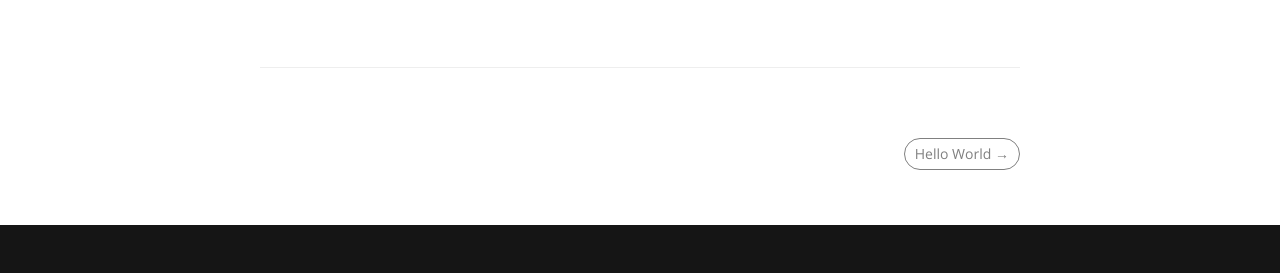
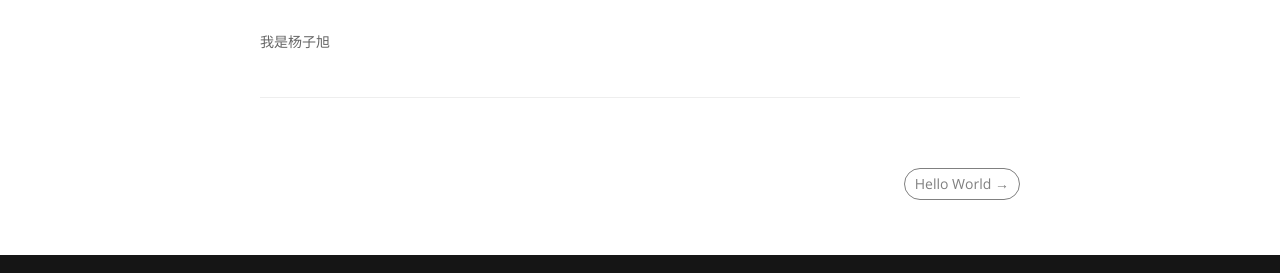
Before and after one commit to atmark2020yzx/atmark2020yzx.github.io, a plain HTML site: page 2020/02/06/myFirstBlog/index.html in a window 1280 px wide. Shown: the part 188-461 px from the top of the page. Drawn offline with Linux system fonts and the light colour scheme.

Commit message:
commit My name is yangzixu

```diff
--- a/2020/02/06/myFirstBlog/index.html
+++ b/2020/02/06/myFirstBlog/index.html
@@ -17,7 +17,7 @@
 <!--<![endif]-->
 
 <head>
-  <title>短暂人生 不妨大胆一些 | Hexo</title>
+  <title>Sunrise East</title>
   <!-- Meta data -->
     <meta http-equiv="Content-Type" content="text/html" charset="UTF-8" >
     <meta http-equiv="X-UA-Compatible" content="IE=edge"/>
@@ -183,7 +183,7 @@
         </div>
         <div class="col-md-8 col-md-offset-2">
 
-            <div class="clearfix"></div>
+            <div class="clearfix">我是杨子旭</div>
             <hr class="nogutter">
         </div>
         <nav class="m-pagination col-md-8 col-md-offset-2 col-sm-24" role="pagination">
```
